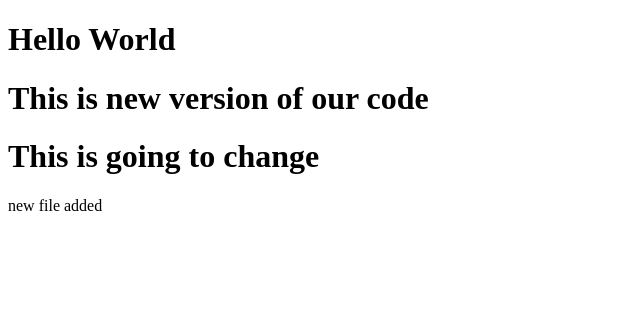
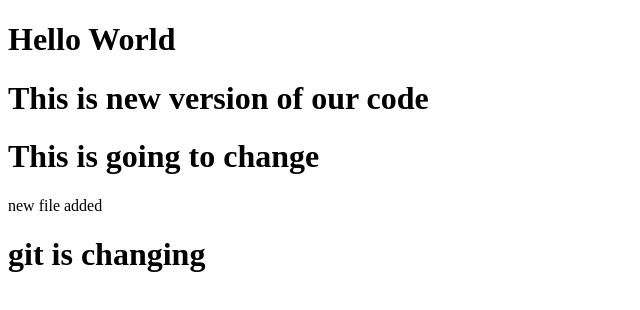
Before and after one commit to Usman522/lecture1, a plain HTML site: page newone.html in a window 1280 px wide. Shown: the whole page, without its empty margins (0-640 px from the left). Drawn offline with Linux system fonts and the light colour scheme.

Commit message:
Update newone.html

```diff
--- a/newone.html
+++ b/newone.html
@@ -9,6 +9,7 @@
 
 		<h1>This is going to change</h1>
 		new file added
+		<h1>git is changing</h1>
 
 
 
```
